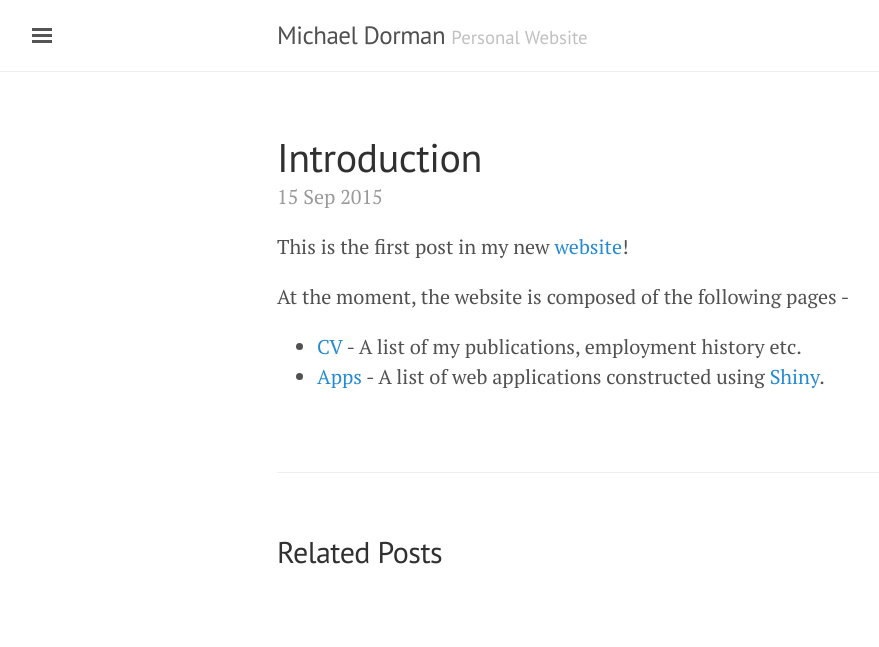
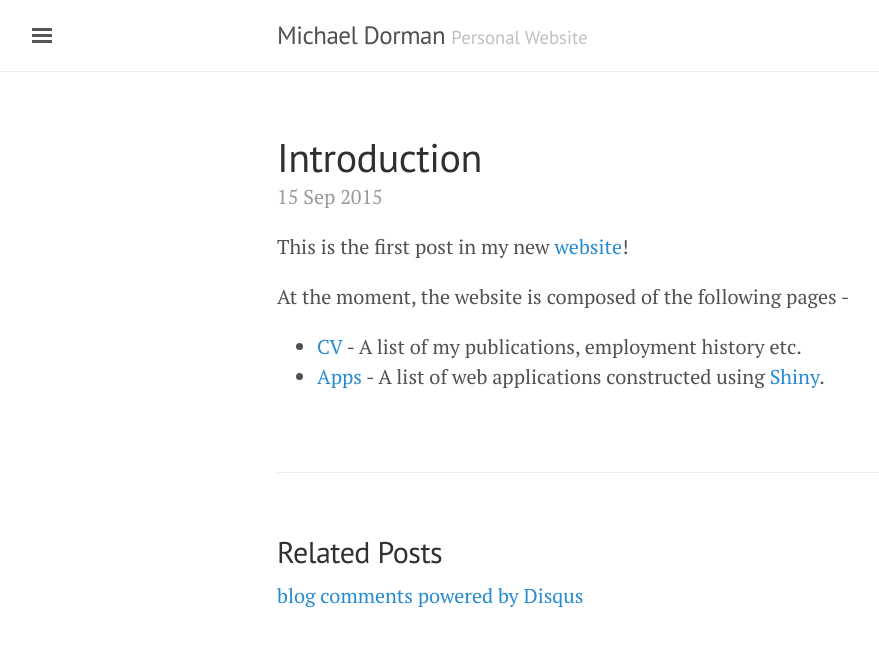
Before and after one commit to michaeldorman/michaeldorman.github.io, a Jekyll site: the page built from _posts/2015-09-15-introduction.md, in a window 1280 px wide. Shown: the top 647 px of the page, without its empty margins (3-882 px from the left). Built offline with Jekyll 4.4.1, drawn with Linux system fonts in a browser that asks for light colours; comment, search, counter and statistics services are not loaded; some of the changed lines change nothing that is shown.

Commit message:
Update disqus.html

```diff
--- a/_includes/disqus.html
+++ b/_includes/disqus.html
@@ -1,18 +1,15 @@
-{% if page.comments %}
 <div id="disqus_thread"></div>
-<script>
-var disqus_config = function () {
-this.page.url = "http://michaeldorman.github.io{{ page.url }}"; // <--- use canonical URL
-this.page.identifier = "{{ page.id }}";
-};
-(function() { // DON'T EDIT BELOW THIS LINE
-var d = document, s = d.createElement('script');
+<script type="text/javascript">
+    /* * * CONFIGURATION VARIABLES: EDIT BEFORE PASTING INTO YOUR WEBPAGE * * */
+    var disqus_shortname = 'michaeldorman'; // required: replace example with your forum shortname
+    var disqus_url = 'https://michaeldorman.github.io/{{ page.url }}';
 
-s.src = '//michaeldorman.disqus.com/embed.js'; // <--- use Disqus shortname
-
-s.setAttribute('data-timestamp', +new Date());
-(d.head || d.body).appendChild(s);
-})();
+    /* * * DON'T EDIT BELOW THIS LINE * * */
+    (function() {
+        var dsq = document.createElement('script'); dsq.type = 'text/javascript'; dsq.async = true;
+        dsq.src = 'http://' + disqus_shortname + '.disqus.com/embed.js';
+        (document.getElementsByTagName('head')[0] || document.getElementsByTagName('body')[0]).appendChild(dsq);
+    })();
 </script>
-<noscript>Please enable JavaScript to view the <a href="https://disqus.com/?ref_noscript" rel="nofollow">comments powered by Disqus.</a></noscript>
-{% endif %}
+<noscript>Please enable JavaScript to view the <a href="http://disqus.com/?ref_noscript">comments powered by Disqus.</a></noscript>
+<a href="http://disqus.com" class="dsq-brlink">blog comments powered by <span class="logo-disqus">Disqus</span></a>
```
